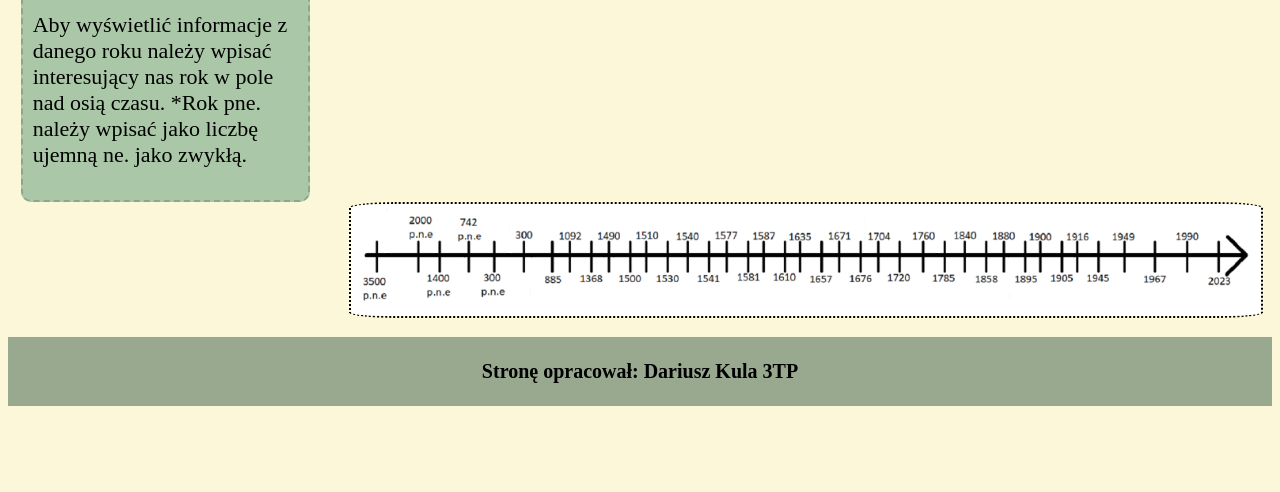
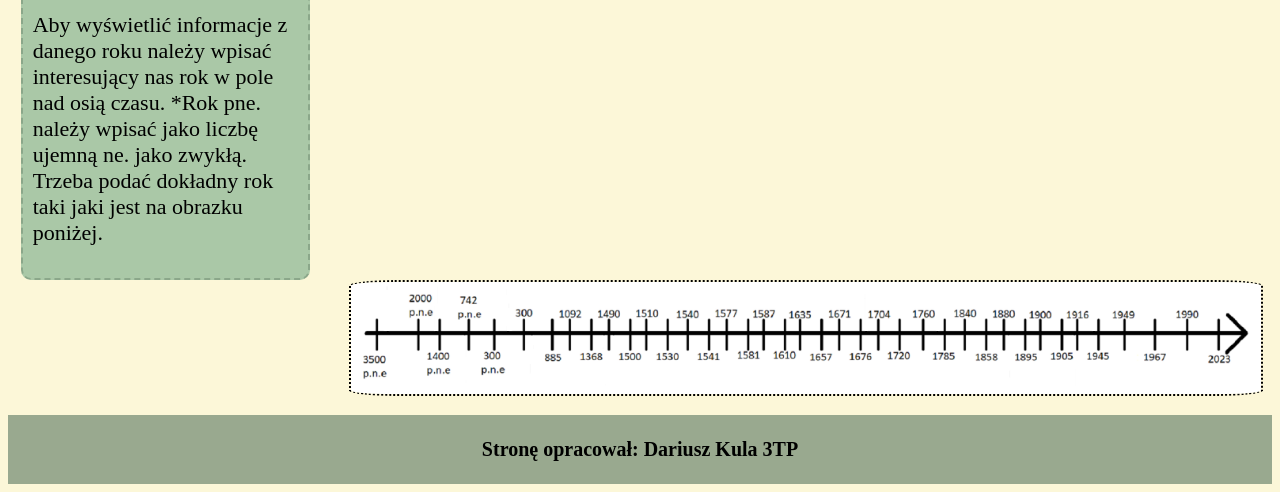
Before and after one commit to Dareczeq/Ten-zegar-stary, a plain HTML site: page os_czasu.html in a window 1280 px wide. Shown: the part 355-847 px from the top of the page. Before the commit the page ends 800 px from the top, so only its background shows below. Drawn offline with Linux system fonts and the light colour scheme.

Commit message:
Update os_czasu.html

```diff
--- a/os_czasu.html
+++ b/os_czasu.html
@@ -18,7 +18,7 @@
  </header>
  <section id="lewo1">
     <h2>Informacje:</h2>
-    <p id="info">Aby wyświetlić informacje z danego roku należy wpisać interesujący nas rok w pole nad osią czasu. *Rok pne. należy wpisać jako liczbę ujemną ne. jako zwykłą. </p>
+    <p id="info">Aby wyświetlić informacje z danego roku należy wpisać interesujący nas rok w pole nad osią czasu. *Rok pne. należy wpisać jako liczbę ujemną ne. jako zwykłą. Trzeba podać dokładny rok taki jaki jest na obrazku poniżej. </p>
 
  </section>
 
```
